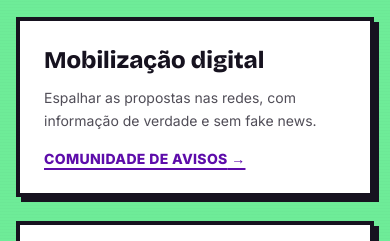
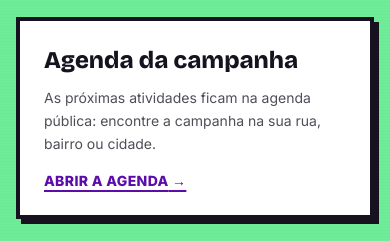
Before and after one commit to dvalenca/site_50100, a Next.js app: page /participe in a window 390 px wide. Shown: the part 777-1018 px from the top of the page. Built offline with nearby package versions, Linux system fonts and the light colour scheme; no server answers.

Commit message:
Participe: card 'Agenda da campanha' com o Google Calendar
- agendaUrl em siteConfig (env NEXT_PUBLIC_AGENDA_URL sobrescreve)
- Card entre 'Atividades de rua' e 'Mobilização digital' com link
  'Abrir a agenda →'
- .env.example atualizado

```diff
--- a/app/participe/page.tsx
+++ b/app/participe/page.tsx
@@ -26,6 +26,11 @@ const blocks = [
     title: "Atividades de rua",
     text: "Levar a conversa para a rua — onde a campanha nasceu. Bairro, feira, ponto de ônibus, calçada.",
     link: { label: "Grupo de voluntariado", href: siteConfig.groupUrl },
+  },
+  {
+    title: "Agenda da campanha",
+    text: "As próximas atividades ficam na agenda pública: encontre a campanha na sua rua, bairro ou cidade.",
+    link: { label: "Abrir a agenda", href: siteConfig.agendaUrl },
   },
   {
     title: "Mobilização digital",
--- a/content/site.ts
+++ b/content/site.ts
@@ -21,6 +21,9 @@ export const siteConfig = {
   groupUrl: // grupo de voluntariado
     process.env.NEXT_PUBLIC_GROUP_URL ||
     "https://chat.whatsapp.com/FdVmkm9KwviH1dtKWCNJ42",
+  agendaUrl: // agenda de campanha (Google Calendar)
+    process.env.NEXT_PUBLIC_AGENDA_URL ||
+    "https://calendar.google.com/calendar/u/0?cid=YTcwNWJmYWM5NjAxNjRmMTE2MjkyNzJkNzVjZDllZDUwNTlhZjcyNjUzYTVjN2Y0YzY5MTNmNzVmYmQxMThhZEBncm91cC5jYWxlbmRhci5nb29nbGUuY29t",
   materialsUrl: process.env.NEXT_PUBLIC_MATERIALS_URL || "",
   campaignEmail: process.env.NEXT_PUBLIC_CAMPAIGN_EMAIL || "",
   formEndpoint: process.env.NEXT_PUBLIC_FORM_ENDPOINT || "",
```
Also changed, not shown: 1 other file (tests, documents, lock files or other folders).
